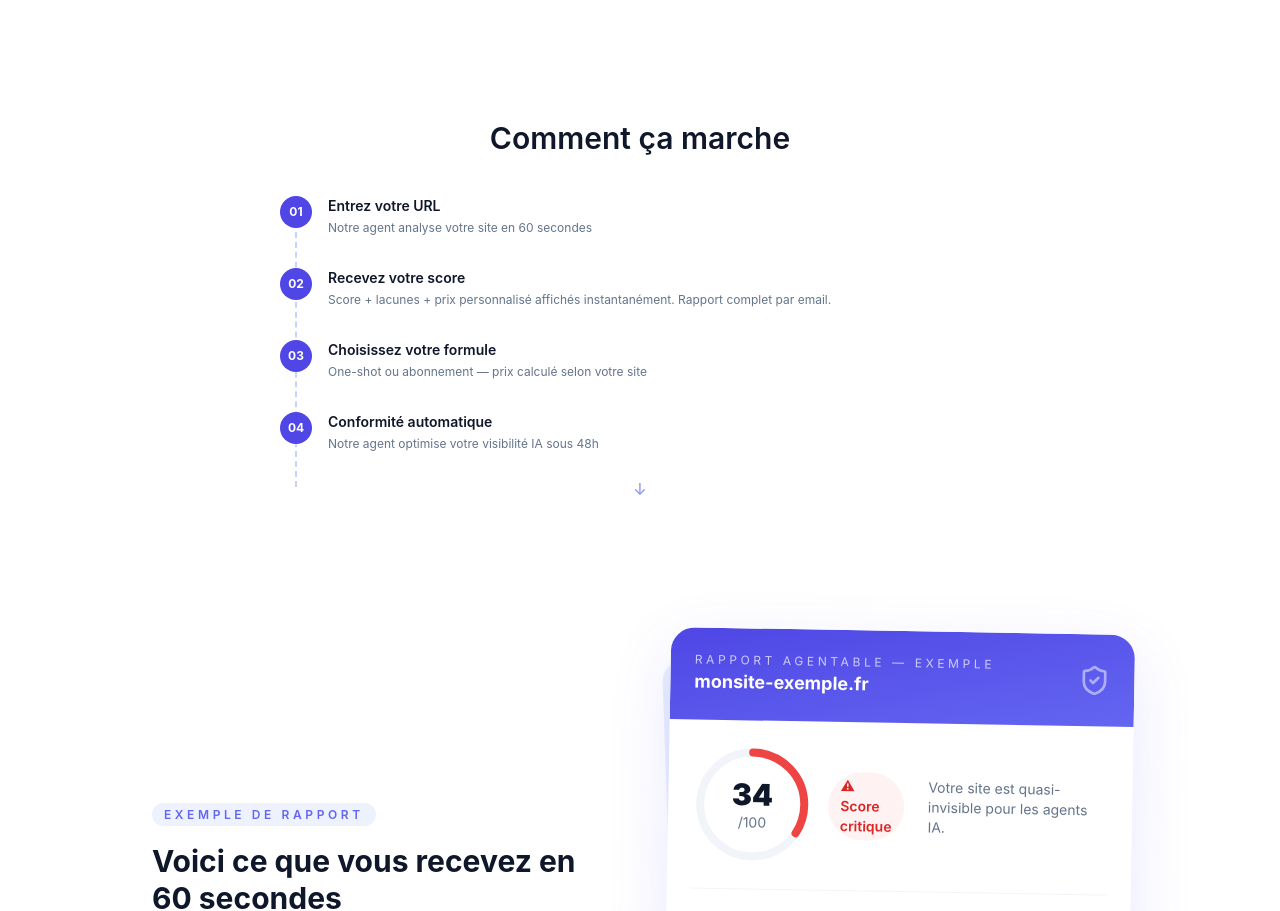
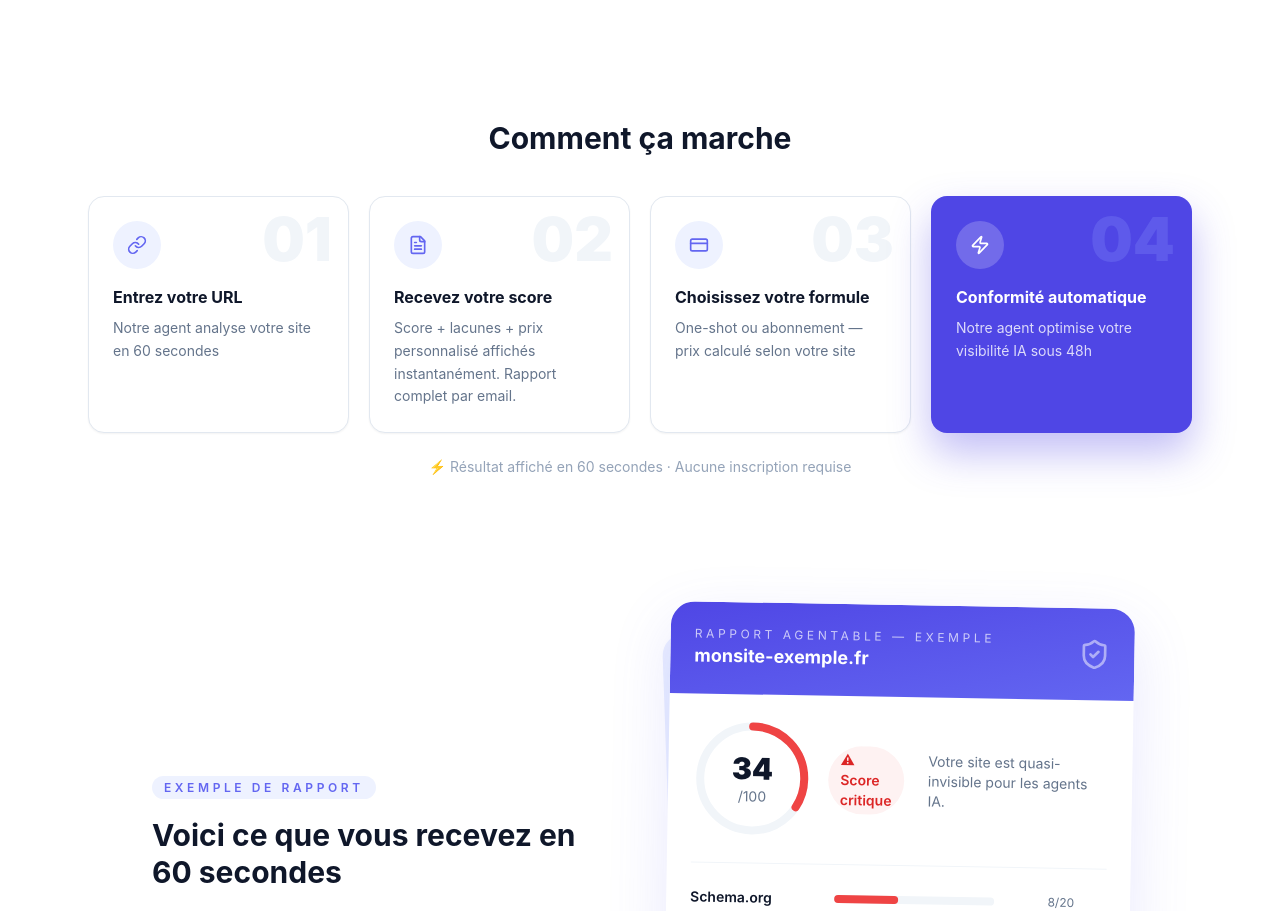
Before and after one commit to Kolkane/MCP-Audit, a Next.js app: page / in a window 1280 px wide. Shown: the part 920-1831 px from the top of the page. Built offline with nearby package versions, Linux system fonts and the light colour scheme; no server answers.

Commit message:
style: update process cards

```diff
--- a/app/page.tsx
+++ b/app/page.tsx
@@ -189,24 +189,43 @@ export default function Page() {
 
       {/* PROCESS */}
       <section className="section" id="process">
-        <div className="mx-auto max-w-3xl px-6">
+        <div className="mx-auto max-w-6xl px-6">
           <FadeIn>
-            <h2 className="text-3xl font-semibold text-center">Comment ça marche</h2>
-            <div className="relative mt-10">
-              <div className="absolute left-[15px] top-4 bottom-4 border-l-2 border-dashed border-indigo-200" />
-              <div className="space-y-8">
-                {steps.map((step, index) => (
-                  <div key={step.number} className="relative pl-12">
-                    <div className="absolute left-0 top-0 flex h-8 w-8 items-center justify-center rounded-full bg-[#4F46E5] text-xs font-bold text-white">
+            <h2 className="text-center text-3xl font-bold text-night">Comment ça marche</h2>
+            <div className="mt-10 grid gap-5 md:grid-cols-2 lg:grid-cols-4">
+              {steps.map((step, index) => {
+                const Icon = step.icon;
+                const isLast = index === steps.length - 1;
+                const isFinal = index === steps.length - 1;
+                return (
+                  <div
+                    key={step.number}
+                    className={`relative overflow-hidden rounded-2xl border p-6 transition ${
+                      isFinal
+                        ? "border-transparent bg-[#4F46E5] text-white shadow-[0_20px_40px_rgba(79,70,229,0.35)]"
+                        : "border-[#E2E8F0] bg-white shadow-sm"
+                    } hover:-translate-y-1 hover:shadow-[0_12px_30px_rgba(99,102,241,0.1)]`}
+                  >
+                    <span className={`absolute right-4 top-3 text-6xl font-black text-[#F1F5F9] ${isFinal ? "text-indigo-400/30" : "text-[#F1F5F9]"}`}>
                       {step.number}
+                    </span>
+                    <div className={`relative flex h-12 w-12 items-center justify-center rounded-full ${isFinal ? "bg-white/20 text-white" : "bg-indigo-50 text-indigo-500"}`}>
+                      <Icon className="h-5 w-5" />
                     </div>
-                    <h3 className="text-sm font-semibold text-night">{step.title}</h3>
-                    <p className="mt-1 text-xs text-slate">{step.description}</p>
+                    <div className="relative z-10">
+                      <h3 className={`mt-4 text-base font-bold ${isFinal ? "text-white" : "text-night"}`}>{step.title}</h3>
+                      <p className={`mt-2 text-sm leading-relaxed ${isFinal ? "text-white/80" : "text-slate"}`}>{step.description}</p>
+                    </div>
+                    {!isLast && (
+                      <div className="absolute right-[-14px] top-1/2 hidden text-indigo-300 lg:block">
+                        →
+                      </div>
+                    )}
                   </div>
-                ))}
-              </div>
-              <div className="mt-6 flex justify-center text-indigo-400">↓</div>
+                );
+              })}
             </div>
+            <p className="mt-6 text-center text-sm text-[#94A3B8]">⚡ Résultat affiché en 60 secondes · Aucune inscription requise</p>
           </FadeIn>
         </div>
       </section>
```
